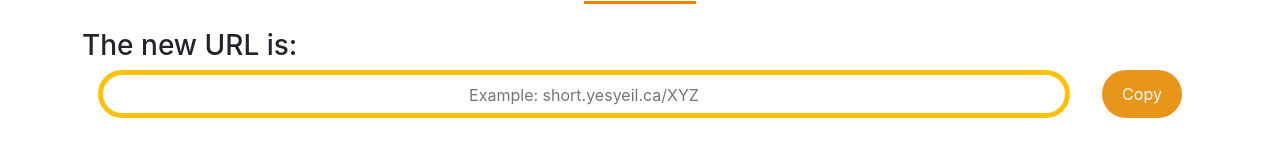
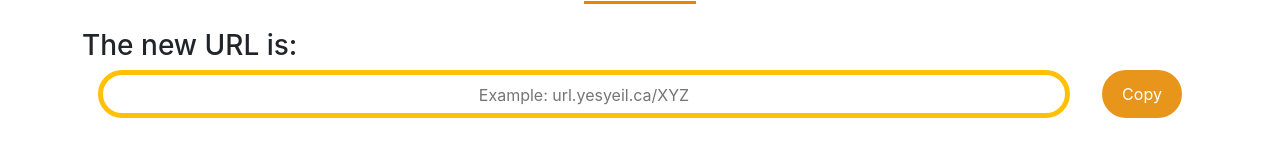
Before and after one commit to project-group-UwU/URL-shortener, a React (Create React App) app in the folder usr/: page / in a window 1280 px wide. Shown: the part 337-494 px from the top of the page. Built offline with nearby package versions, Linux system fonts and the light colour scheme.

Commit message:
URL update from yesyeil.ca to url.yesyail.ca

```diff
--- a/usr/src/styles/Output.css
+++ b/usr/src/styles/Output.css
@@ -18,7 +18,7 @@
 }
 
 .output__box:empty::before {
-	content: "Example: short.yesyeil.ca/XYZ";
+	content: "Example: url.yesyeil.ca/XYZ";
 	color: #757575;
 
 }
```
Also changed, not shown: 1 other file (tests, documents, lock files or other folders).
